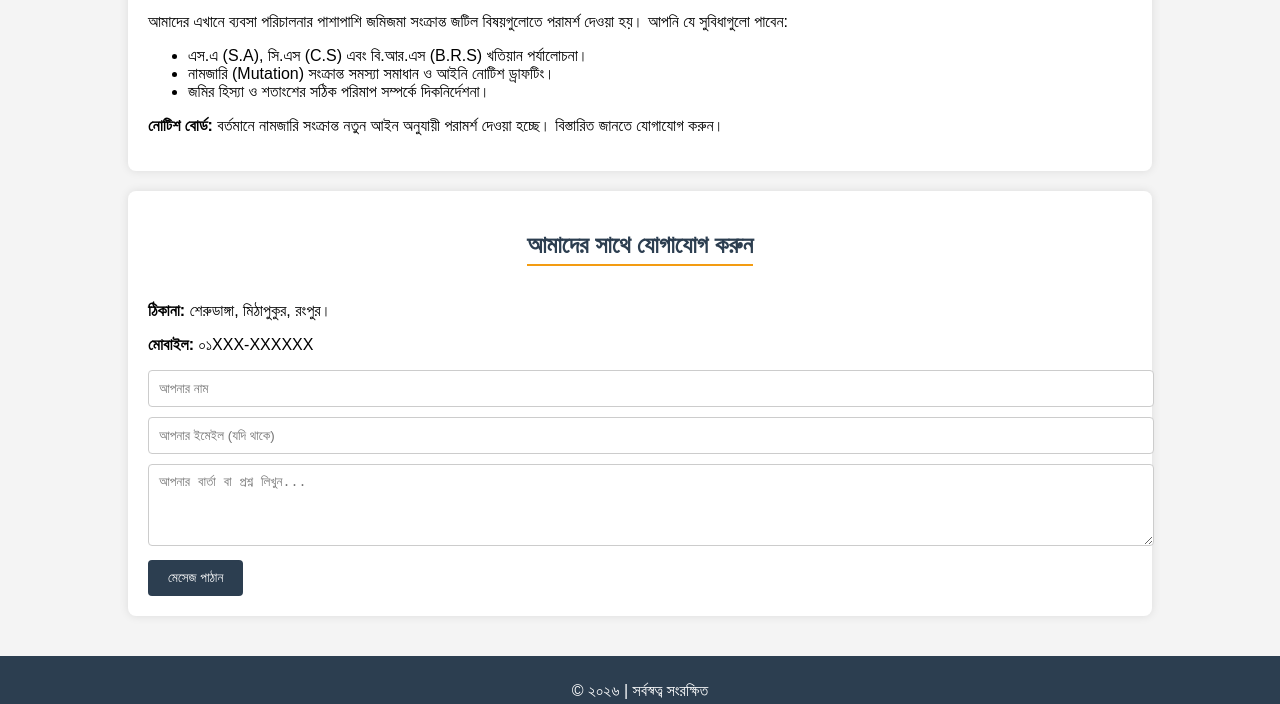
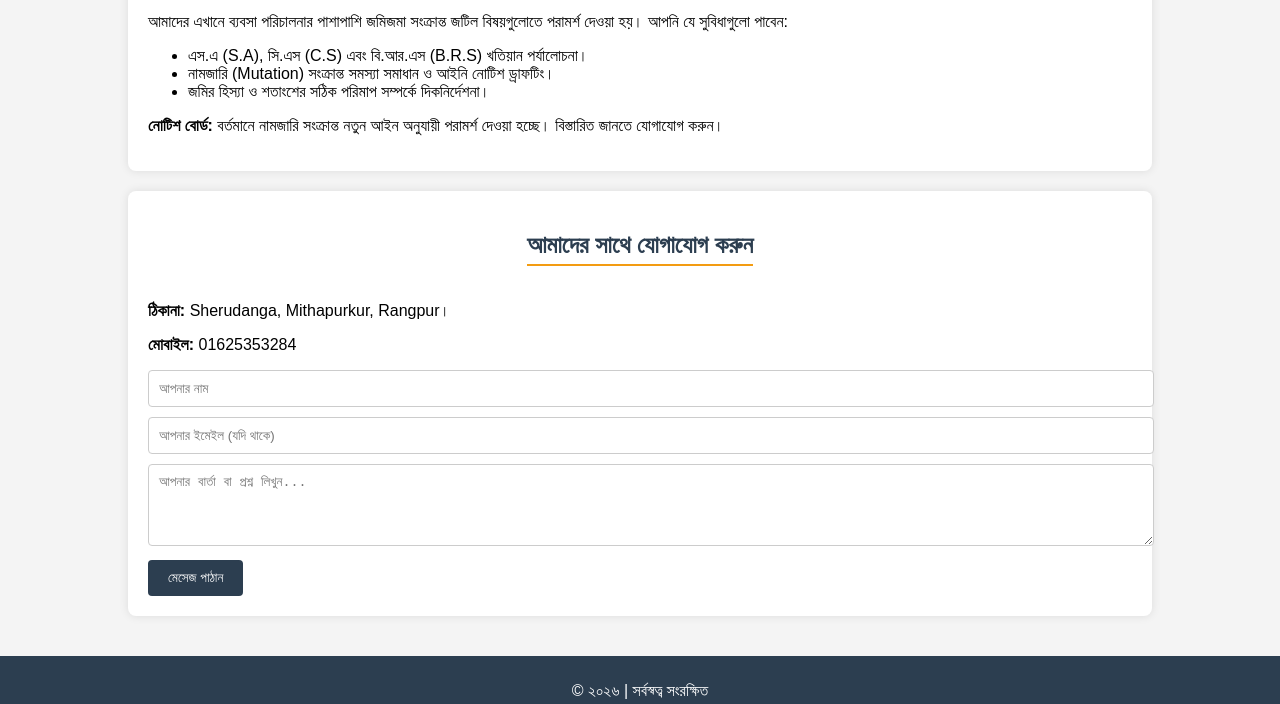
Before and after one commit to Asiftalukder572/dokan, a plain HTML site: page index.html in a window 1280 px wide. Shown: the part 962-1666 px from the top of the page. Drawn offline with Linux system fonts and the light colour scheme.

Commit message:
Update index.html

```diff
--- a/index.html
+++ b/index.html
@@ -114,7 +114,7 @@
 <body>
 
     <header>
-        <h1>আপনার ব্যবসার নাম</h1>
+        <h1>E-FILING PAPERS</h1>
         <p>সেরা পণ্য এবং বিশ্বস্ত আইনি পরামর্শের নির্ভরযোগ্য স্থান</p>
     </header>
 
@@ -174,8 +174,8 @@
 
         <div id="contact" class="contact-form">
             <center><h2 class="section-title">আমাদের সাথে যোগাযোগ করুন</h2></center>
-            <p><strong>ঠিকানা:</strong> শেরুডাঙ্গা, মিঠাপুকুর, রংপুর।</p>
-            <p><strong>মোবাইল:</strong> ০১XXX-XXXXXX</p>
+            <p><strong>ঠিকানা:</strong> Sherudanga, Mithapurkur, Rangpur।</p>
+            <p><strong>মোবাইল:</strong> 01625353284</p>
             <form>
                 <input type="text" placeholder="আপনার নাম" required>
                 <input type="email" placeholder="আপনার ইমেইল (যদি থাকে)">
```
